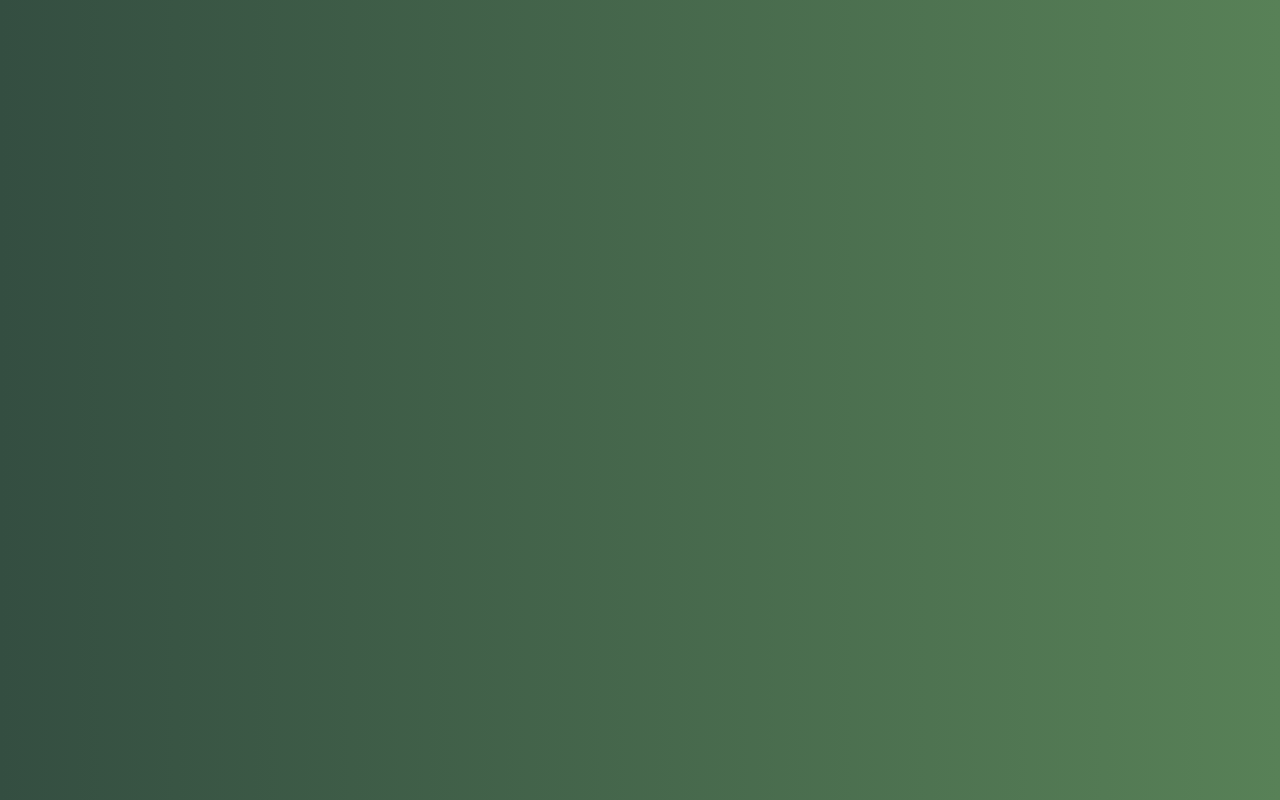
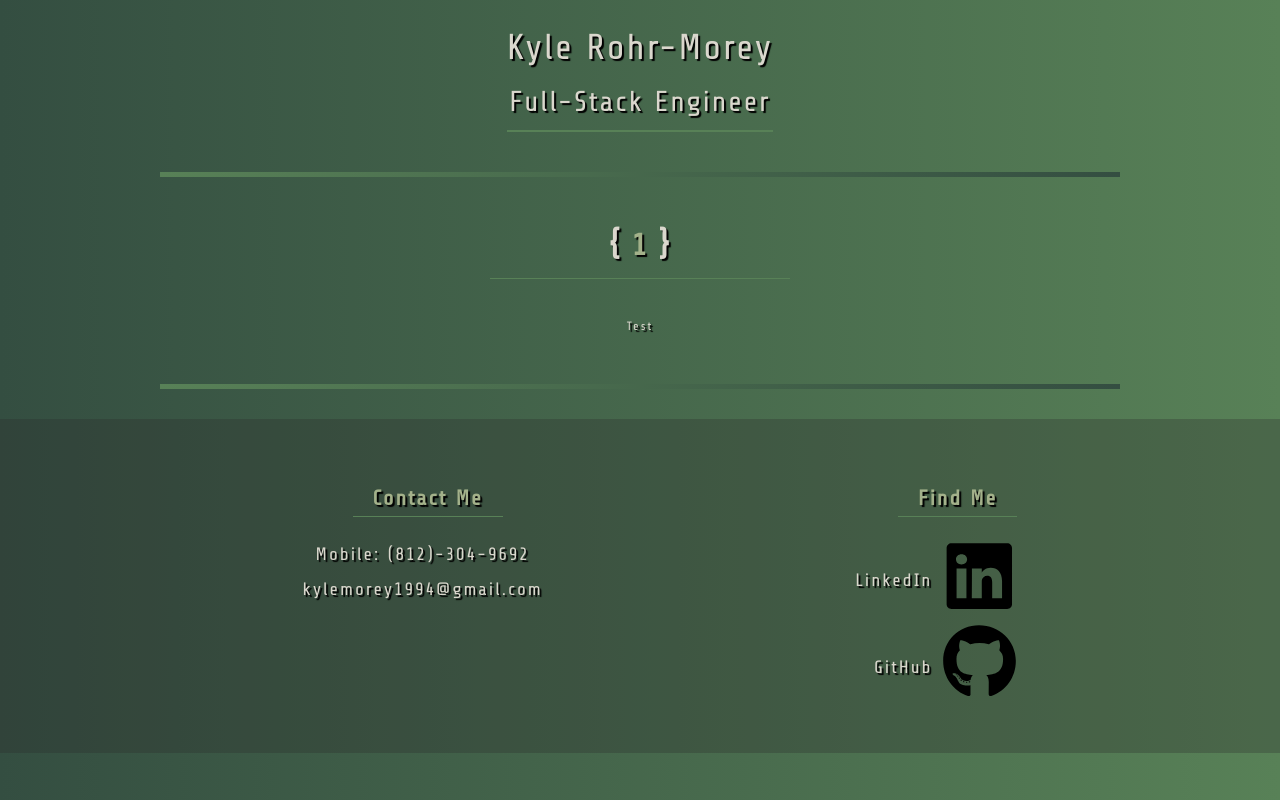
Before and after one commit to theGreatKyle1994/portfolio-v2, a React (Vite) app: page /project/1 in a window 1280 px wide. Before the commit this address had no page. Built offline with nearby package versions, Linux system fonts and the light colour scheme.

Commit message:
changed route info

```diff
--- a/src/App.jsx
+++ b/src/App.jsx
@@ -1,13 +1,23 @@
 import "./App.css";
+import svgIcons from "./components/ui/SvgIcons";
 import Home from "./components/Home";
+import ProjectHome from "./components/ProjectHome";
+import Header from "./components/home/Header";
+import Footer from "./components/home/Footer";
 import { Routes, Route } from "react-router-dom";
 
 const App = () => {
   return (
     <main className={"mainBody"}>
+      <Header />
       <Routes>
-        <Route path="/" element={<Home />} />
+        <Route path="/" element={<Home svgIcons={svgIcons} />} />
+        <Route
+          path="/project/:projectName"
+          element={<ProjectHome icons={svgIcons} />}
+        />
       </Routes>
+      <Footer icons={svgIcons} />
     </main>
   );
 };
--- a/src/components/Home.jsx
+++ b/src/components/Home.jsx
@@ -1,24 +1,19 @@
-import svgIcons from "./ui/SvgIcons";
-import Header from "./home/Header";
 import Summary from "./home/Summary";
 import AboutMe from "./home/AboutMe";
 import Work from "./home/Work";
 import HardSkills from "./home/HardSkills";
 import SoftSkills from "./home/SoftSkills";
 import Projects from "./home/Projects";
-import Footer from "./home/Footer";
 
-const Home = () => {
+const Home = ({ svgIcons }) => {
   return (
     <>
-      <Header />
       <Summary />
       <AboutMe />
       <Work />
       <HardSkills icons={svgIcons} />
       <SoftSkills />
       <Projects />
-      <Footer icons={svgIcons} />
     </>
   );
 };
--- /dev/null
+++ b/src/components/ProjectHome.jsx
@@ -0,0 +1,10 @@
+import Card from "./ui/Card";
+import { useParams } from "react-router-dom";
+
+const ProjectHome = () => {
+  const params = useParams();
+  console.log(params);
+  return <Card title={params.projectName}>Test</Card>;
+};
+
+export default ProjectHome;
--- a/src/index.css
+++ b/src/index.css
@@ -6,10 +6,6 @@ body {
   margin: 0;
   padding: 0;
   font-family: "Share Tech", sans-serif;
-}
-
-html {
-  height: 100vh;
 }
 
 body {
```
